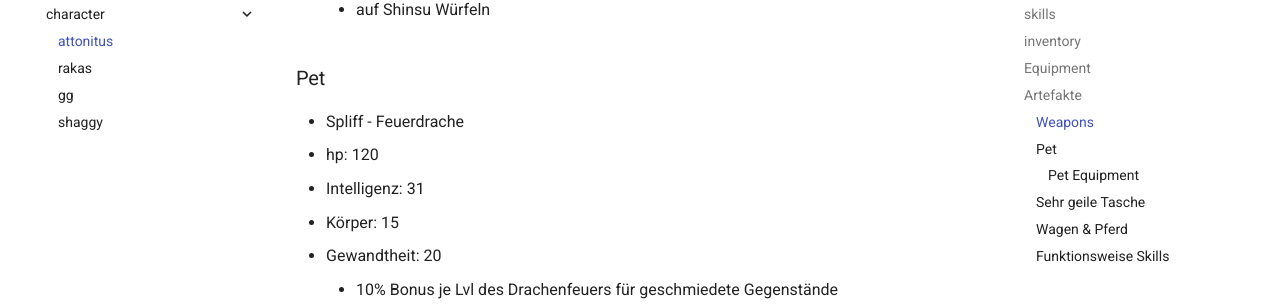
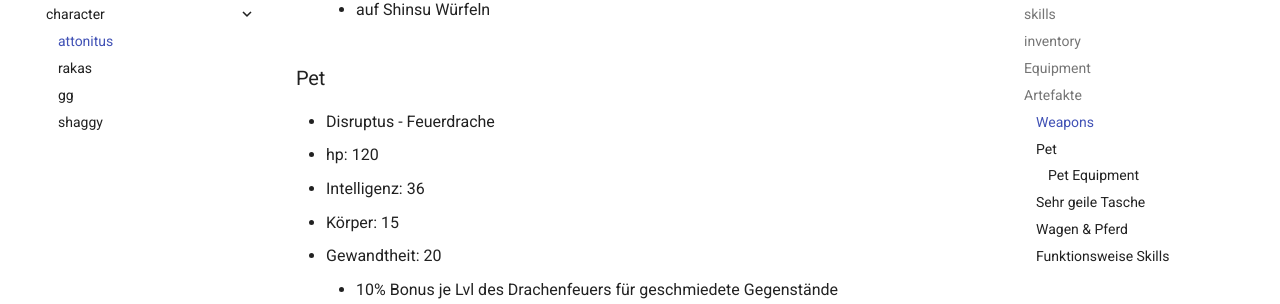
Before and after one commit to mkdocs-pnp/avalon, an MkDocs documentation site: the page built from docs/character/attonitus_fulgur.md, in a window 1280 px wide and 900 px high, scrolled down 1671 px. Shown: the part 148-452 px from the top of the window. Built offline with MkDocs 1.6.1 and Material for MkDocs 9.7.7, drawn with Linux system fonts in a browser that asks for light colours.

Commit message:
Update attonitus_fulgur.md

```diff
--- a/docs/character/attonitus_fulgur.md
+++ b/docs/character/attonitus_fulgur.md
@@ -54,9 +54,9 @@
 
 ### Pet
 
-* Spliff - Feuerdrache
+* Disruptus - Feuerdrache
   * hp:          120
-  * Intelligenz: 31
+  * Intelligenz: 36
   * Körper:      15
   * Gewandtheit: 20
       * 10% Bonus je Lvl des Drachenfeuers für geschmiedete Gegenstände
```
